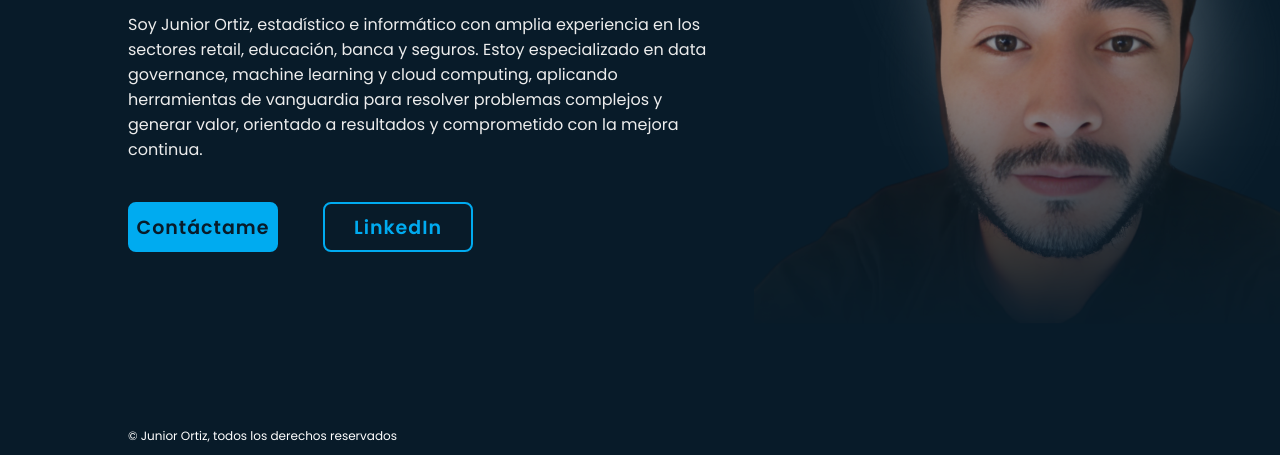
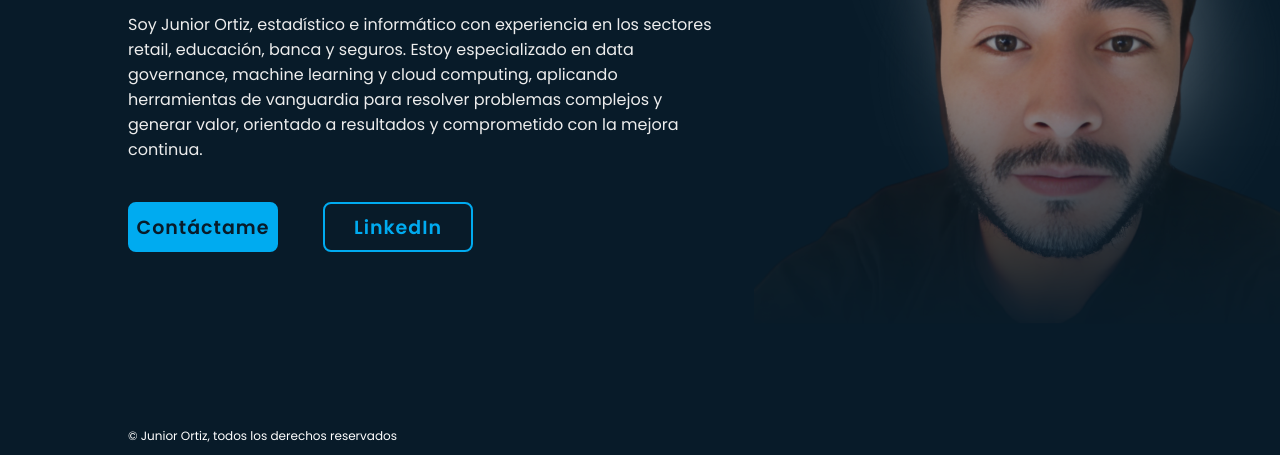
Before and after one commit to juorme/juniorom.github-io, a plain HTML site: page index.html in a window 1280 px wide. Shown: the part 345-800 px from the top of the page. Drawn offline with nearby package versions, Linux system fonts and the light colour scheme.

Commit message:
Update index.html

```diff
--- a/index.html
+++ b/index.html
@@ -28,7 +28,7 @@
             <h1>Datos que impulsan tu éxito</h1>
             <!-- <h3> Analista de Datos</h3> -->
             <p>
-                Soy Junior Ortiz, estadístico e informático con amplia experiencia en los sectores retail, educación, banca y seguros. Estoy especializado en data governance, machine learning y cloud computing, aplicando herramientas de vanguardia para resolver problemas complejos y generar valor, orientado a resultados y comprometido con la mejora continua.
+                Soy Junior Ortiz, estadístico e informático con experiencia en los sectores retail, educación, banca y seguros. Estoy especializado en data governance, machine learning y cloud computing, aplicando herramientas de vanguardia para resolver problemas complejos y generar valor, orientado a resultados y comprometido con la mejora continua.
             </p>
             <div class="btn-box">
                 <a href="https://forms.gle/SnG3WPoaEUDAMwhV8">Contáctame</a>
```
